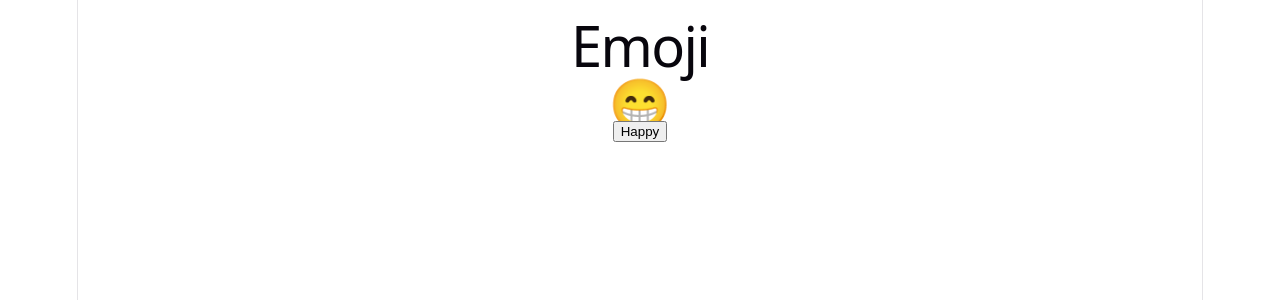
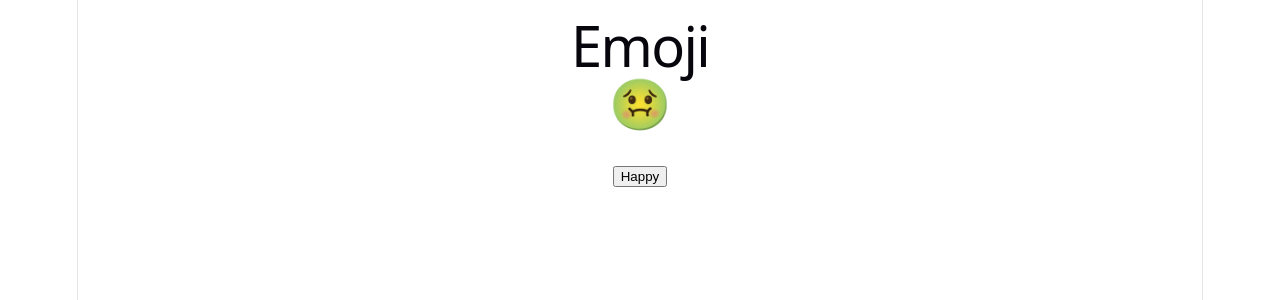
Before and after one commit to ufjf-dcc207/ufjf-dcc207-2026-3-a-atv06-alieinstein2008, a React (Vite) app: page / in a window 1280 px wide. Shown: the top 300 px of the page. Built offline with nearby package versions, Linux system fonts and the light colour scheme.

Commit message:
adiciona useState

```diff
--- a/src/emoji.css
+++ b/src/emoji.css
@@ -1,3 +1,7 @@
 .emoji {
     font-size: 50px;
 }
+
+button{
+    margin: 50px 0 0 0;
+}
--- a/src/emoji.tsx
+++ b/src/emoji.tsx
@@ -1,3 +1,4 @@
+import { useState } from "react";
 import "./emoji.css";
 
 type EMOJI_KEYS = "happy" | "sick" | "dead";
@@ -11,12 +12,12 @@ const EMOJI_MAP = new Map<EMOJI_KEYS, string>([
 
 export default function Emoji() {
 
-    let status: EMOJI_KEYS = "happy";
+    const [status, setStatus] = useState<EMOJI_KEYS>('sick')
 
     function happyClick() {
-        console.log("Happy");
-        status = "dead";
-        console.log(status);
+        console.log("Status: " + status);
+        setStatus("happy");
+        console.log("Status: " + status);
     }
 
     return (
```
